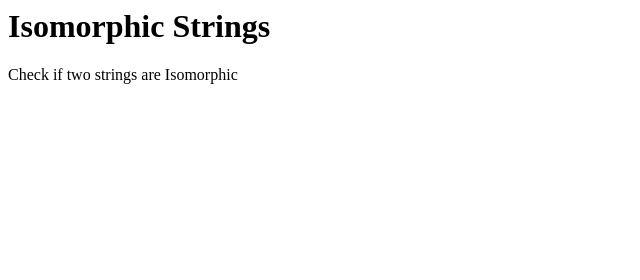
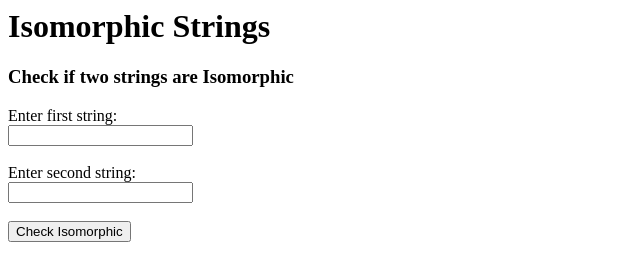
Before and after one commit to nsamedaisy/Isomorphic, a plain HTML site: page index.html in a window 1280 px wide. Shown: the whole page, without its empty margins (0-640 px from the left). Drawn offline with Linux system fonts and the light colour scheme; files whose address does not match are found by name.

Commit message:
modified script

```diff
--- a/index.html
+++ b/index.html
@@ -8,7 +8,15 @@
 <body>
     <div>
         <h1>Isomorphic Strings</h1>
-        <p>Check if two strings are Isomorphic</p>
+        <h3>Check if two strings are Isomorphic</h3>
+        <div>
+          <label for="string1">Enter first string:</label><br>
+          <input type="text" id="string1" name="string1"><br><br>
+          <label for="string2">Enter second string:</label><br>
+          <input type="text" id="string2" name="string2"><br><br>
+          <button type="button" onclick="checkIsomorphic()">Check Isomorphic</button>
+        </div>
+        <p id="result"></p>
     </div>
 </body>
 <script src="./script.js"></script>
--- a/script.js
+++ b/script.js
@@ -1,25 +1,44 @@
 //Two strings are isomorphic if one-to-one mapping is possible for every character of the first string to every character of the second string.
-function isIsomorphic (strs, strt) {
-     x = strs.length(), y = strt.length();
+
+function checkIsomorphic() {
+  const str1 = document.getElementById("string1").value;
+  const str2 = document.getElementById("string2").value;
+
+  if (str1.length !== str2.length) {
+    document.getElementById("result").innerHTML =
+      "Strings must be of the same length.";
+    return;
+  }
+  const map1 =new Map()
+  const map2 = new Map()
+
+  for (let i = 0; i< str1.length; i++) {
+    const char1 = str1.charAt(i)
+    const char2 = str2.charAt(i)
+  }
+}
+
+function isIsomorphic(strs, strt) {
+  (x = strs.length()), (y = strt.length());
   if (x !== y) {
-        print("Strings must be of the same length.")
+    print("");
     return false;
   }
-    Map <Char, char> map; new HashMap;
-    Set <char> set; new HashSet;
+  Map < Char, char > map;
+  new HashMap();
+  Set < char > set;
+  new HashSet();
   for (let i = 0; i < x; i++);
-    s1 = strs.charAt(i), s2 = strt.charAt(i);
+  (s1 = strs.charAt(i)), (s2 = strt.charAt(i));
   if (map.containskey(s1)) {
-        if (map.get(s1) !== s2)
-    return false;
+    if (map.get(s1) !== s2) return false;
   } else {
-        if (set.contains(s2))
-        return false;
+    if (set.contains(s2)) return false;
     map.put(s1, s2);
     set.add(s2);
   }
   return true;
-};
+}
 strs = "egg";
 strt = "add";
 console.log(isIsomorphic(strs, strt));
```
Lines whose indentation alone changed are shown as unchanged.
